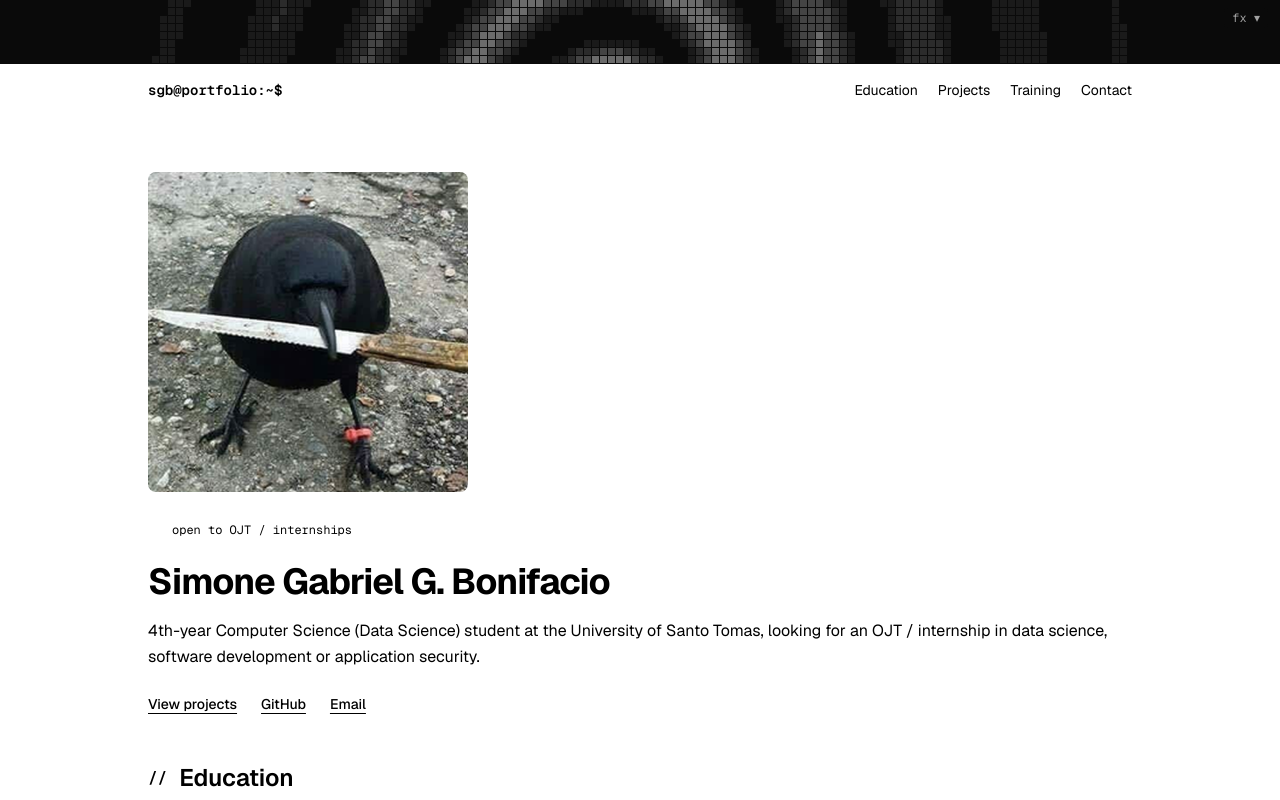
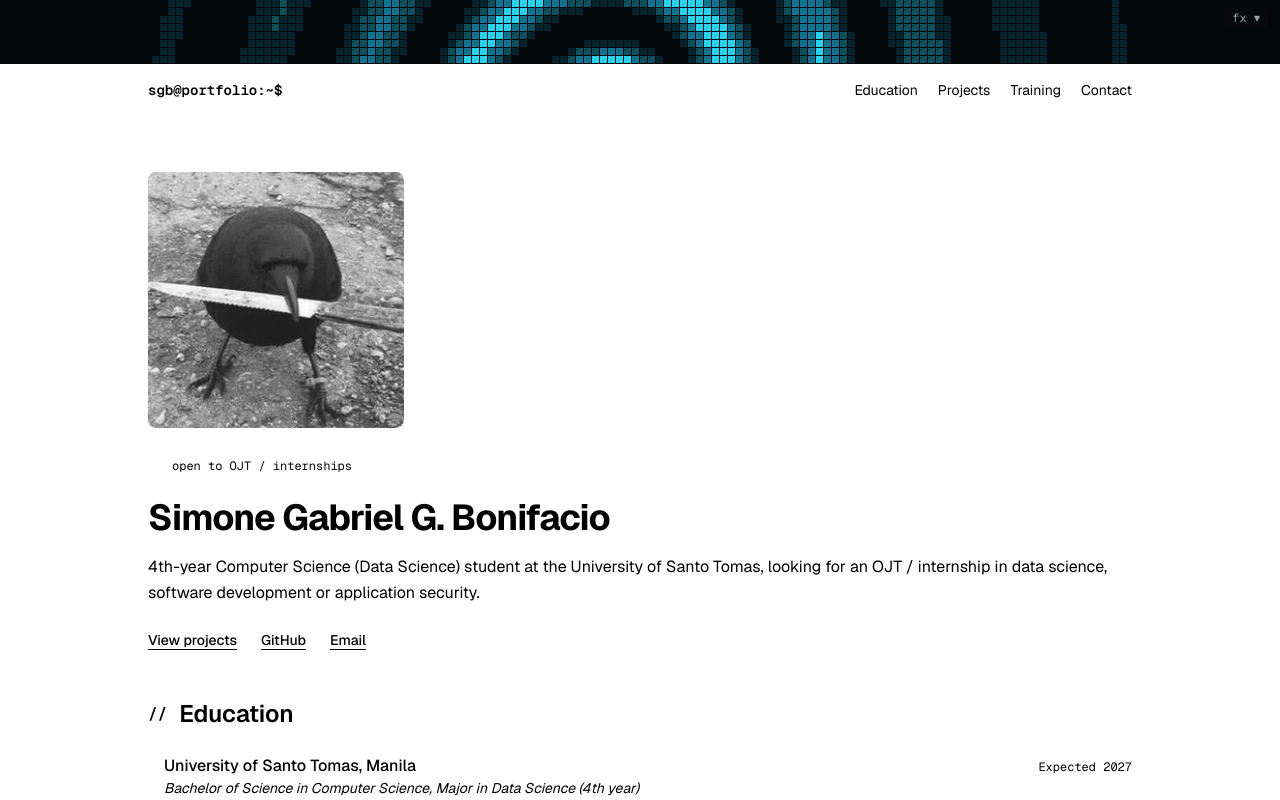
Before and after one commit to PL3SHY/Website_Portfolio, a Next.js app: page / in a window 1280 px wide. Shown: the top 800 px of the page. Built offline with nearby package versions, Linux system fonts and the light colour scheme.

Commit message:
Blue swirl, calmer crow photo
Added:
The swirl now defaults to the same blue as the page text.
The crow photo is grayscale and a bit smaller, and shows its colour on hover.

```diff
--- a/src/app/page.tsx
+++ b/src/app/page.tsx
@@ -29,7 +29,7 @@ export default function Home() {
           width={530}
           height={530}
           priority
-          className="mb-6 aspect-square w-full max-w-xs rounded-lg border border-line object-cover"
+          className="mb-6 aspect-square w-full max-w-64 rounded-lg border border-line object-cover opacity-90 grayscale transition duration-300 hover:opacity-100 hover:grayscale-0"
         />
         <p className="inline-flex items-center gap-2 rounded border border-green/30 bg-green-soft px-2.5 py-1 font-mono text-xs text-green-strong">
           <span className="h-1.5 w-1.5 rounded-full bg-green" />
--- a/src/components/HeaderBand.tsx
+++ b/src/components/HeaderBand.tsx
@@ -18,7 +18,7 @@ const THEMES = {
 type Theme = keyof typeof THEMES;
 
 type Settings = { on: boolean; speed: number; arms: number; cell: number; theme: Theme };
-const DEFAULTS: Settings = { on: true, speed: 0.6, arms: 2, cell: 8, theme: "gray" };
+const DEFAULTS: Settings = { on: true, speed: 0.6, arms: 2, cell: 8, theme: "cyan" };
 
 function clamp(n: number, lo: number, hi: number, fallback: number) {
   return Number.isFinite(n) ? Math.min(hi, Math.max(lo, n)) : fallback;
```
